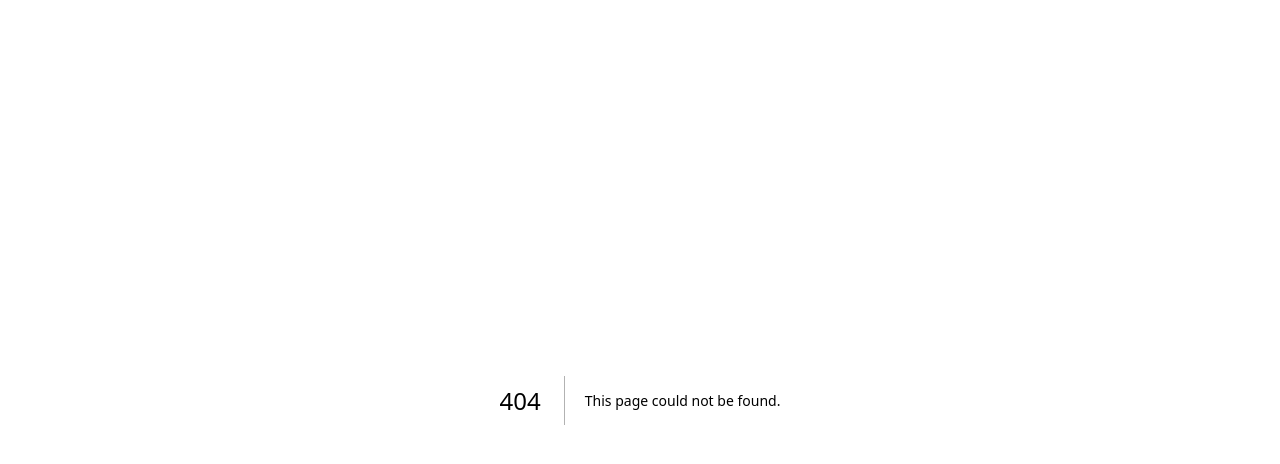
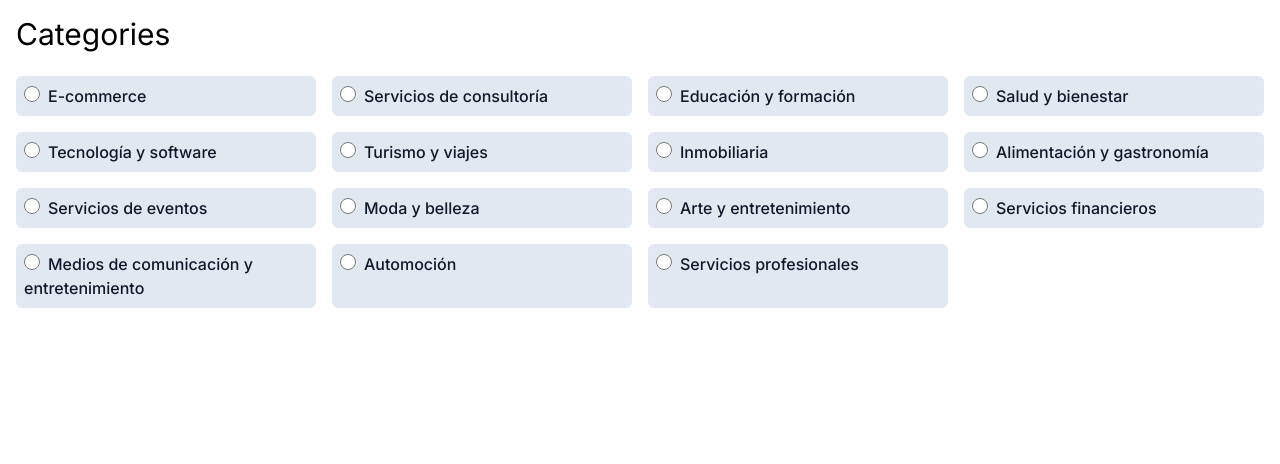
Before and after one commit to Global-S1/landing-generator-front, a Next.js app: page /started/categories in a window 1280 px wide. Before the commit this address had no page. Shown: the top 464 px of the page. Built offline with nearby package versions, Linux system fonts and the light colour scheme.

Commit message:
add new pages

```diff
--- /dev/null
+++ b/src/app/dashboard/page.tsx
@@ -0,0 +1,31 @@
+import Link from "next/link";
+import { MdEdit } from "react-icons/md";
+
+const elements = [1, 2, 3, 4, 5]
+
+export default async function DashboardPage() {
+  return (
+    <main className="w-full p-4">
+      <h1 className="text-3xl">Dashboard</h1>
+      <br />
+      <Link href={'/started/categories'} className="btn">
+        Crear Landing
+      </Link>
+      <br />
+      <br />
+      <section className="flex flex-col gap-4">
+        {
+          elements.map(el => (
+            <div key={el} className="flex flex-row justify-between">
+              <span className="text-lg">Landing page {el}</span>
+              <Link href={'/create'} className="btn flex gap-2">
+                <MdEdit />
+                Editar
+              </Link>
+            </div>
+          ))
+        }
+      </section>
+    </main >
+  );
+}
--- /dev/null
+++ b/src/app/started/categories/page.tsx
@@ -0,0 +1,20 @@
+import { CategoryItem } from "@/components/initial/CategoryItem";
+import { CATEGORIES } from "@/started/data/categories";
+
+export default async function CategoriesPage() {
+
+  return (
+    <main className="w-full justify-center p-4">
+      <h1 className="text-3xl">Categories</h1>
+      <br />
+
+      <section className="grid grid-cols-4 gap-4">
+        {
+            CATEGORIES.map( category => (
+              <CategoryItem key={category.title} {...category}/>
+            ))
+        }
+      </section>
+    </main>
+  );
+}
--- /dev/null
+++ b/src/app/started/goals/page.tsx
@@ -0,0 +1,18 @@
+import { GoalItem } from "@/components/initial/GoalItem";
+import { GOALS } from "@/started/data/goals";
+
+export default async function GoalsPage() {
+  return (
+    <main className="w-full p-4">
+      <h1 className="text-3xl">Goals</h1>
+      <br />
+      <section className="grid grid-cols-4 gap-4">
+        {
+          GOALS.map(goal => (
+            <GoalItem key={goal.title} {...goal}/>
+      ))
+        }
+    </section>
+    </main >
+  );
+}
--- a/src/app/started/templates/page.tsx
+++ b/src/app/started/templates/page.tsx
@@ -8,7 +8,7 @@ import { useDataToStore, useGeneratePageStore } from "@/store";
 import { useRouter } from "next/navigation";
 import { useState } from "react";
 
-export default function SetPromptPage() {
+export default function TemplatePage() {
   const router = useRouter();
 
   const [isLoading, setIsLoading] = useState(false)
--- /dev/null
+++ b/src/components/initial/CategoryItem.tsx
@@ -0,0 +1,40 @@
+'use client'
+
+import { useState } from "react";
+
+interface Props {
+    title: string;
+    description: string;
+}
+
+export const CategoryItem = (category: Props) => {
+
+    const [isOver, setIsOver] = useState(false)
+
+    const handleMouseOver = () => {
+        setIsOver(true)
+    }
+
+    const handleMouseLeave = () => {
+        setIsOver(false)
+
+    }
+
+    return (
+        <div
+            className="bg-slate-200 p-2 rounded-md hover:bg-slate-300 transition-all cursor-pointer relative"
+            onMouseOver={handleMouseOver}
+            onMouseLeave={handleMouseLeave}
+        >
+            <input id="default-radio-2" type="radio" value="" name="default-radio" className="w-4 h-4 text-blue-600 bg-gray-100 border-gray-300 focus:ring-blue-500 dark:focus:ring-blue-600 dark:ring-offset-gray-800 focus:ring-2 dark:bg-gray-700 dark:border-gray-600" />
+            <label form="default-radio-2" className="ms-2 text-md font-medium text-gray-900 dark:text-gray-300">{category.title}</label>
+
+            {
+                isOver &&
+                <div className="bg-slate-600 text-white p-2 rounded-md transition-all absolute z-10">
+                    {category.description}
+                </div>
+            }
+        </div>
+    )
+}
--- /dev/null
+++ b/src/components/initial/GoalItem.tsx
@@ -0,0 +1,39 @@
+'use client'
+
+import { useState } from "react";
+
+interface Props {
+    title: string;
+    description: string;
+}
+
+export const GoalItem = (goal: Props) => {
+
+    const [isOver, setIsOver] = useState(false)
+
+    const handleMouseOver = () => {
+        setIsOver(true)
+    }
+
+    const handleMouseLeave = () => {
+        setIsOver(false)
+    }
+
+    return (
+        <div
+            className="bg-slate-200 p-2 rounded-md hover:bg-slate-300 transition-all cursor-pointer relative"
+            onMouseOver={handleMouseOver}
+            onMouseLeave={handleMouseLeave}
+        >
+            <input id="default-radio-2" type="radio" value="" name="default-radio" className="w-4 h-4 text-blue-600 bg-gray-100 border-gray-300 focus:ring-blue-500 dark:focus:ring-blue-600 dark:ring-offset-gray-800 focus:ring-2 dark:bg-gray-700 dark:border-gray-600" />
+            <label form="default-radio-2" className="ms-2 text-md font-medium text-gray-900 dark:text-gray-300">{goal.title}</label>
+
+            {
+                isOver &&
+                <div className="bg-slate-600 text-white p-2 rounded-md transition-all absolute z-10">
+                    {goal.description}
+                </div>
+            }
+        </div>
+    )
+}
--- /dev/null
+++ b/src/started/data/categories.ts
@@ -0,0 +1,17 @@
+export const CATEGORIES: { title: string, description: string }[] = [
+    { title: "E-commerce", description: "Tiendas en línea que venden productos de diferentes categorías." },
+    { title: "Servicios de consultoría", description: "Consultores independientes que ofrecen servicios en áreas como negocios, finanzas, marketing, etc." },
+    { title: "Educación y formación", description: "Instituciones educativas, academias en línea, cursos de capacitación, etc." },
+    { title: "Salud y bienestar", description: "Clínicas médicas, centros de fitness, entrenadores personales, nutricionistas, etc." },
+    { title: "Tecnología y software", description: "Empresas de software que ofrecen aplicaciones, plataformas en la nube, herramientas de productividad, etc." },
+    { title: "Turismo y viajes", description: "Agencias de viajes, hoteles, empresas de alquiler de coches, etc." },
+    { title: "Inmobiliaria", description: "Agentes inmobiliarios, desarrolladores de proyectos inmobiliarios, portales de listados de propiedades, etc." },
+    { title: "Alimentación y gastronomía", description: "Restaurantes, servicios de catering, tiendas de alimentos gourmet, etc." },
+    { title: "Servicios de eventos", description: "Organizadores de eventos, empresas de alquiler de equipos para eventos, decoradores, etc." },
+    { title: "Moda y belleza", description: "Tiendas de ropa, salones de belleza, marcas de cosméticos, etc." },
+    { title: "Arte y entretenimiento", description: "Galerías de arte, artistas independientes, eventos culturales, etc." },
+    { title: "Servicios financieros", description: "Bancos, asesores financieros, plataformas de préstamos, etc." },
+    { title: "Medios de comunicación y entretenimiento", description: "Sitios web de noticias, blogs de entretenimiento, plataformas de transmisión, etc." },
+    { title: "Automoción", description: "Concesionarios de automóviles, servicios de reparación de automóviles, tiendas de repuestos, etc." },
+    { title: "Servicios profesionales", description: "Abogados, contadores, arquitectos, diseñadores gráficos, etc." }
+];
--- /dev/null
+++ b/src/started/data/goals.ts
@@ -0,0 +1,13 @@
+
+export const GOALS: { title: string, description: string }[] = [
+    { title: "Generación de leads", description: "Capturar información de contacto de visitantes interesados." },
+    { title: "Promoción de productos/servicios", description: "Destacar productos o servicios para aumentar las ventas." },
+    { title: "Conversión de ventas", description: "Persuadir a los visitantes para que realicen una compra o contraten un servicio." },
+    { title: "Notoriedad de marca", description: "Difundir el conocimiento sobre la marca y sus productos o servicios." },
+    { title: "Generación de tráfico cualificado", description: "Dirigir tráfico de calidad hacia el sitio web principal o una oferta específica." },
+    { title: "Lanzamiento de productos/servicios", description: "Presentar un nuevo producto o servicio al mercado." },
+    { title: "Educación y demostración", description: "Proporcionar información detallada y demostrar el valor del producto o servicio." },
+    { title: "Recopilación de comentarios/opiniones", description: "Solicitar retroalimentación de usuarios para mejorar la oferta." },
+    { title: "Promoción de eventos", description: "Anunciar eventos futuros para aumentar la participación." },
+    { title: "Ofertas especiales/descuentos", description: "Presentar ofertas exclusivas para fomentar la acción inmediata." }
+];
```
